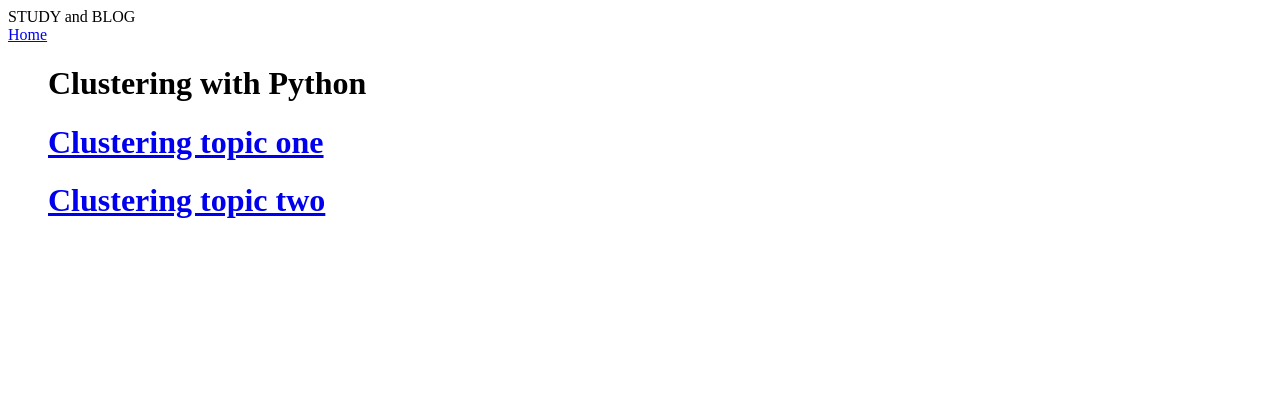
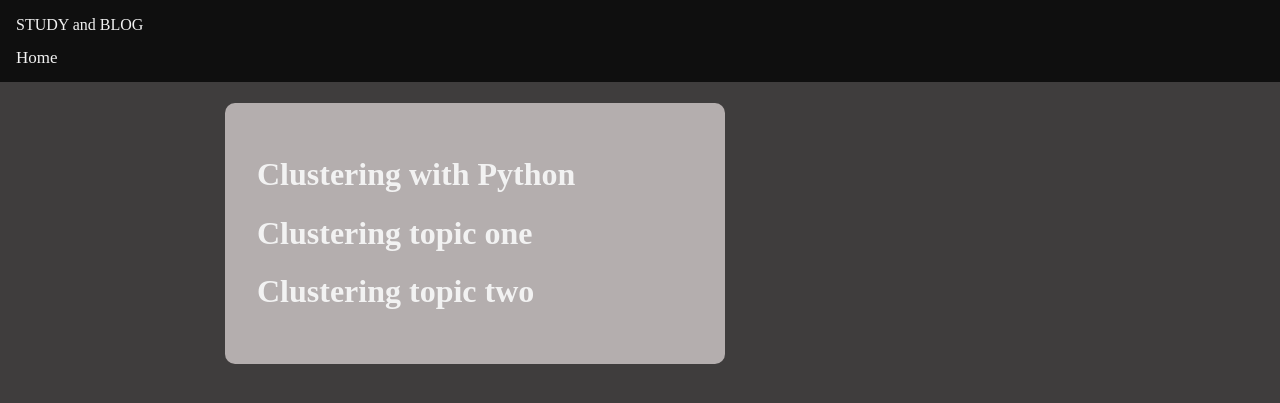
Before and after one commit to JanjuaArsh/StudyAndBlog, a Jekyll site: the page built from index.html, in a window 1280 px wide. Shown: the top 403 px of the page. Built offline with Jekyll 4.4.1, drawn with Linux system fonts in a browser that asks for light colours; the list of posts is cut into pages by our own code.

Commit message:
url edit

```diff
--- a/_includes/head.html
+++ b/_includes/head.html
@@ -5,5 +5,5 @@
       site.subtitle }}{% endif %}
     </title>
 
-    <link rel="stylesheet" href="{{site.url}}{{site.baseurl}}/assets/css/main.css">
+    <link rel="stylesheet" href="{{site.baseurl}}/assets/css/main.css">
 </head>
--- a/_includes/header.html
+++ b/_includes/header.html
@@ -1,4 +1,4 @@
 <div class="navbar">
      <div class = "navbar_title">STUDY and BLOG</div>
-     <a href="{{site.url}}{{site.baseurl}}/">Home</a>
+     <a href="{{site.baseurl}}/">Home</a>
 </div>
```
